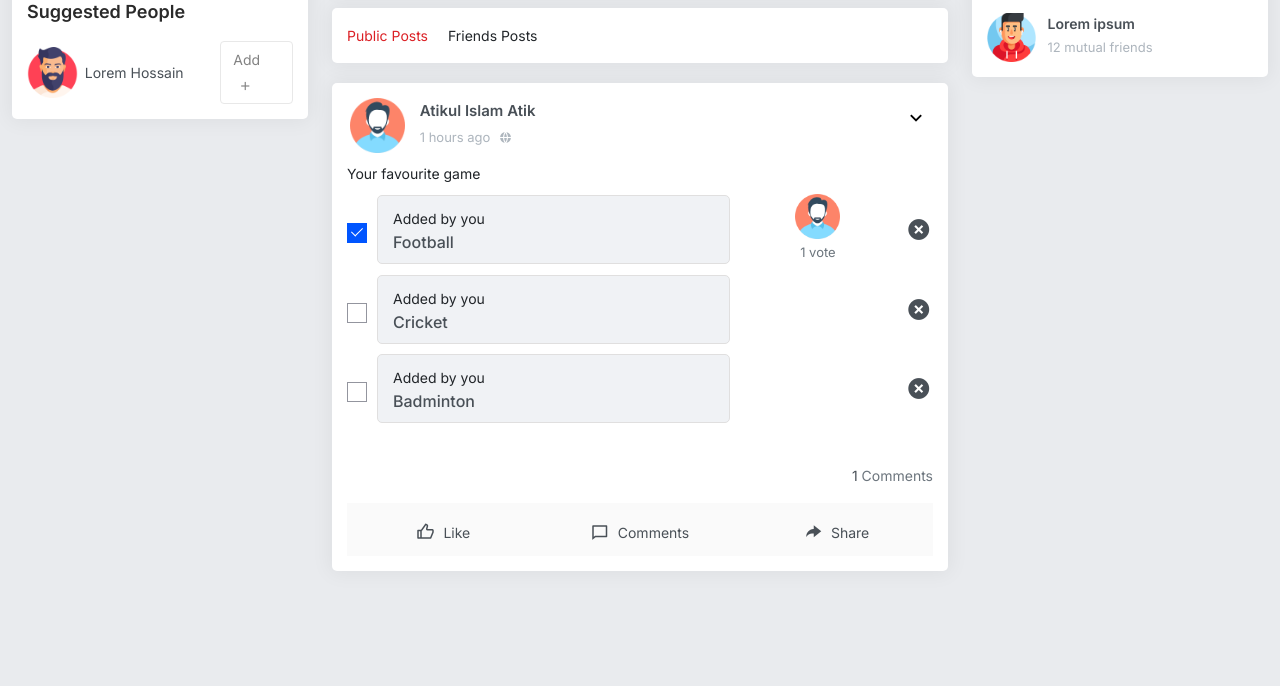
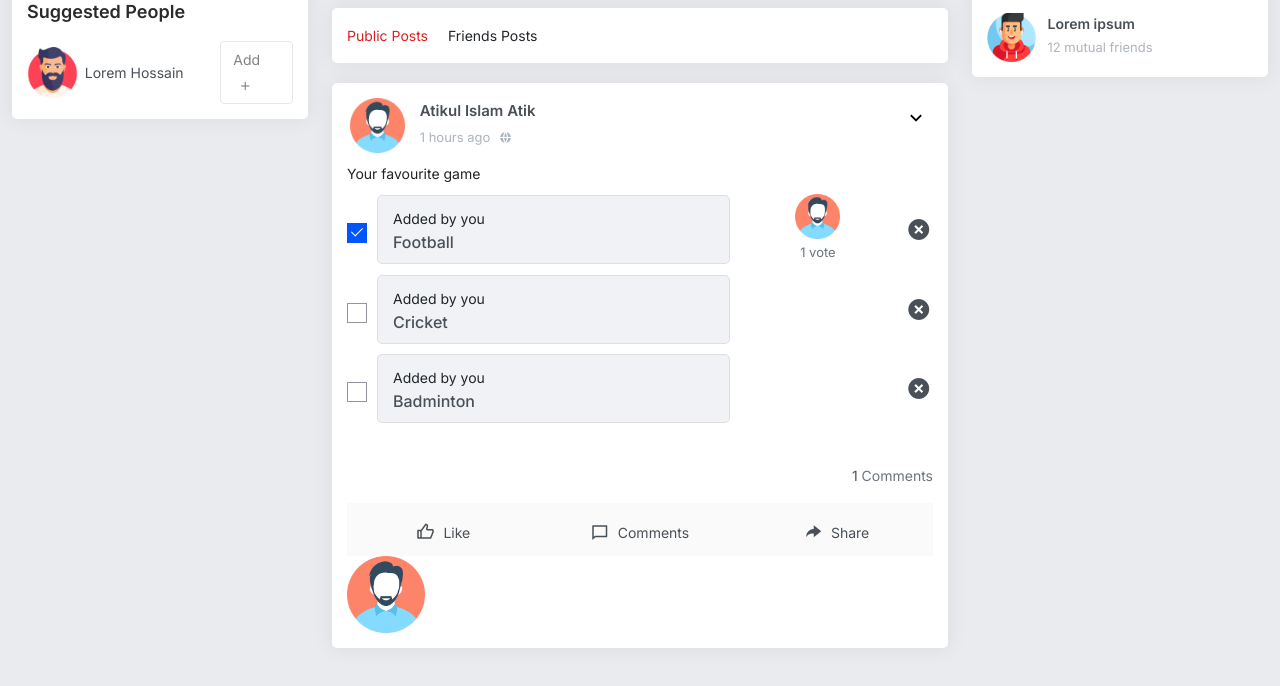
Before and after one commit to atikulislamatik/abook, a plain HTML site: page index.html in a window 1280 px wide. Shown: the part 430-1116 px from the top of the page. Drawn offline with Linux system fonts and the light colour scheme.

Commit message:
adding comments

```diff
--- a/assets/css/style.scss
+++ b/assets/css/style.scss
@@ -1962,7 +1962,7 @@ Go Top Style*/
 
         .single-pull {
           margin-bottom: 10px;
-        }
+
 
           .img {
             max-width: 35%;
@@ -1974,6 +1974,10 @@ Go Top Style*/
               font-size: 13px;
             }
           }
+
+        }
+
+
 
         .icon {
           text-align: center;
--- a/index.html
+++ b/index.html
@@ -386,7 +386,6 @@
                               </div>
                             </div>
                           </div>
-
                           <div class="reaction-area">
                             <div class="row">
                               <div class="col-6"></div>
@@ -462,6 +461,18 @@
                                     </a>
                                   </div>
                                 </div>
+                              </div>
+                            </div>
+                          </div>
+                          <div class="comments-area">
+                            <div class="row">
+                              <div class="col-2">
+                                <div class="img">
+                                  <img src="assets/images/user/1.png" alt="user" />
+                                </div>
+                              </div>
+                              <div class="col-3">
+
                               </div>
                             </div>
                           </div>
```
Also changed, not shown: assets/css/style.css, 1 other file. Lines whose indentation alone changed are shown as unchanged.
